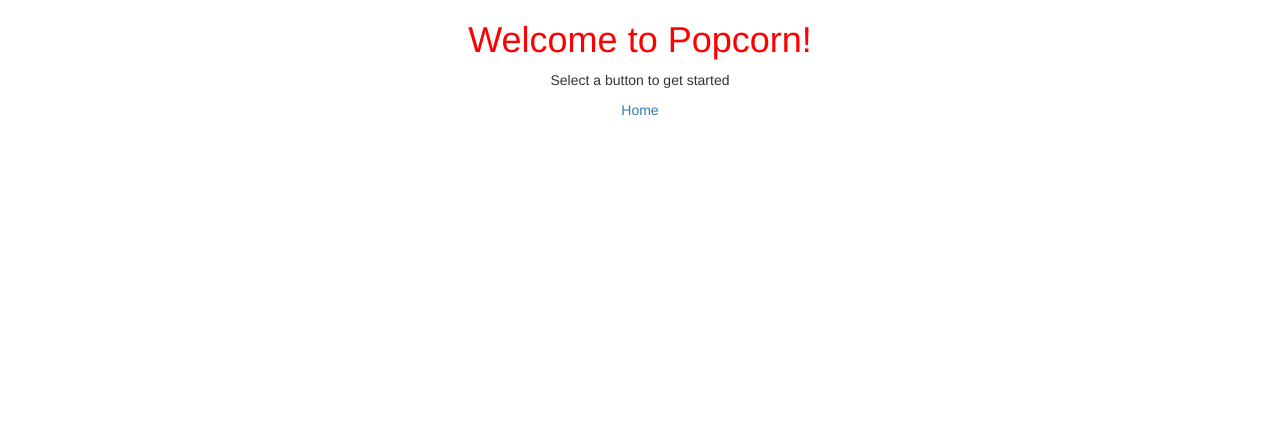
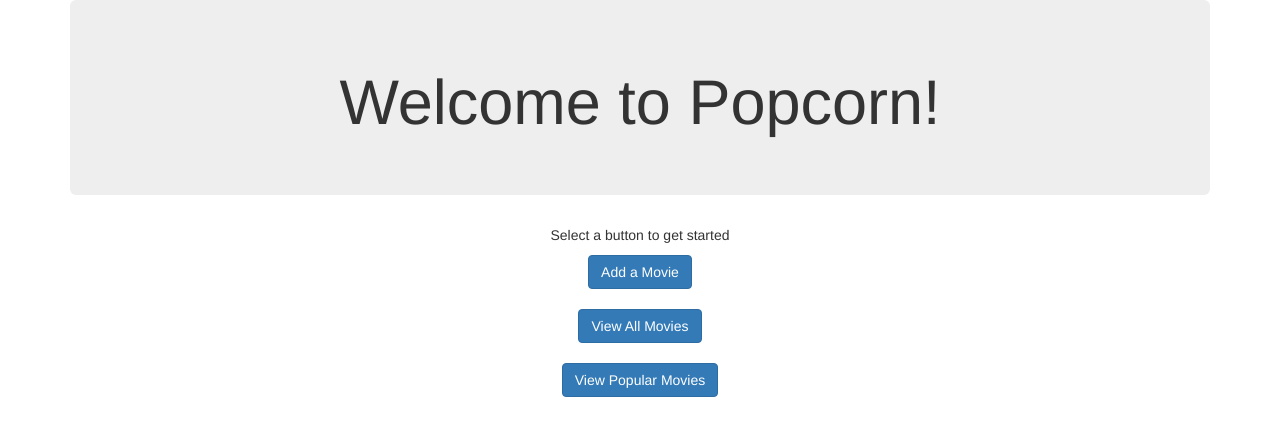
Before and after one commit to kdeggs/popcorn-data, a Flask app: page / in a window 1280 px wide. Shown: the top 436 px of the page. Run offline with Flask 2, Linux system fonts and the light colour scheme; some libraries are stand-ins or nearby versions.

Commit message:
Heroku updates

```diff
--- a/app.py
+++ b/app.py
@@ -9,7 +9,7 @@ app.config['SECRET_KEY'] = os.urandom(32)
 
 
 @app.route('/')
-def hello_world():
+def home():
     return render_template('home.html')
 
 
--- a/requirements.txt
+++ b/requirements.txt
@@ -1,3 +1,4 @@
 Flask~=2.0.2
 WTForms~=2.1
 flask-bootstrap
+gunicorn
--- a/templates/home.html
+++ b/templates/home.html
@@ -2,16 +2,27 @@
 {% block title %}Popcorn{% endblock %}
 
 {% block content %}
-    <style>
-        h1 {
-            color: red;
-        }
-    </style>
     <div class="container">
-        <h1 class="text-center">Welcome to Popcorn!</h1>
+        <div class="jumbotron">
+            <h1 class="text-center">Welcome to Popcorn!</h1>
+        </div>
         <div class="text-center">
             <p>Select a button to get started</p>
-        <a href="/">Home</a>
+            <div class="col">
+                <div class="row">
+                    <a href="/">
+                        <button type="button" class="btn btn-primary">Add a Movie</button>
+                    </a>
+                </div>
+                <br>
+                <div class="row">
+                    <button type="button" class="btn btn-primary">View All Movies</button>
+                </div>
+                <br>
+                <div class="row">
+                    <button type="button" class="btn btn-primary">View Popular Movies</button>
+                </div>
+            </div>
         </div>
     </div>
 {% endblock %}
```
Also changed, not shown: 2 other files.
